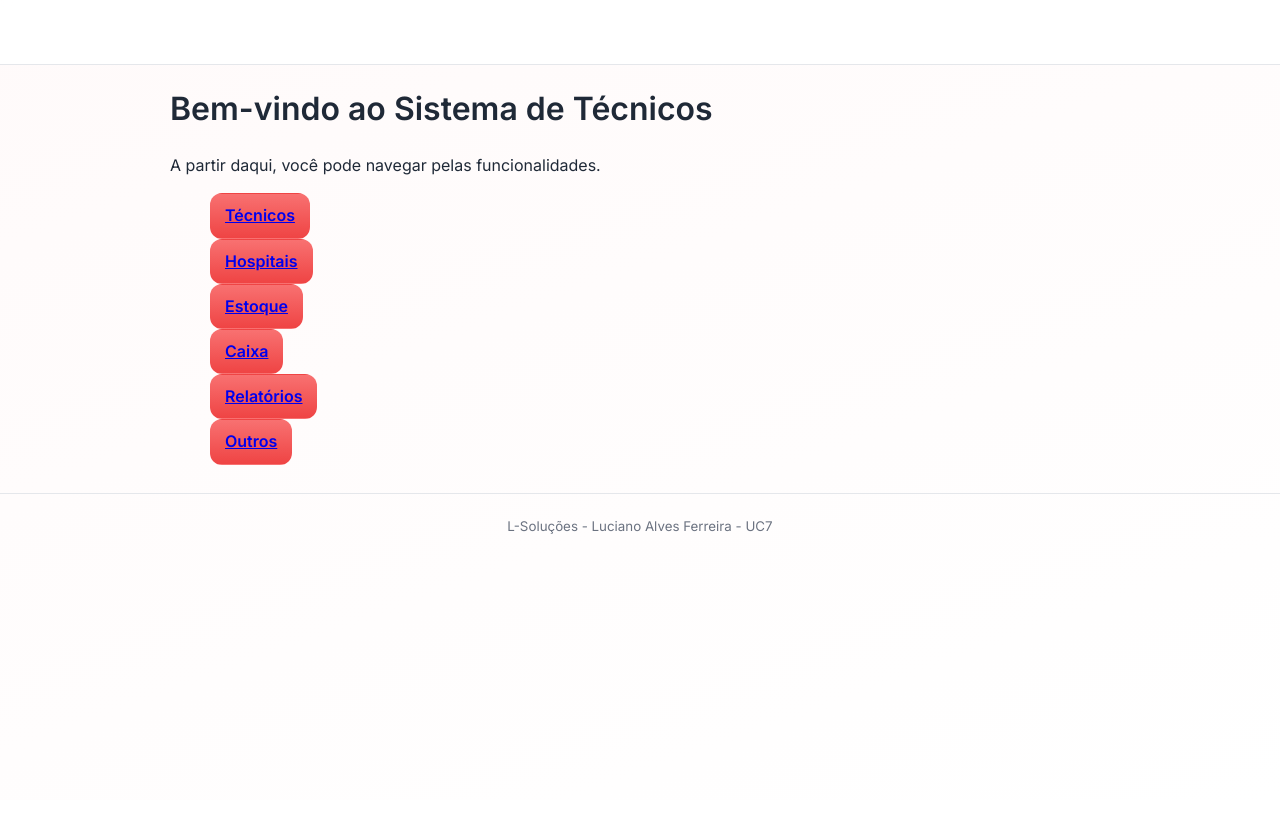
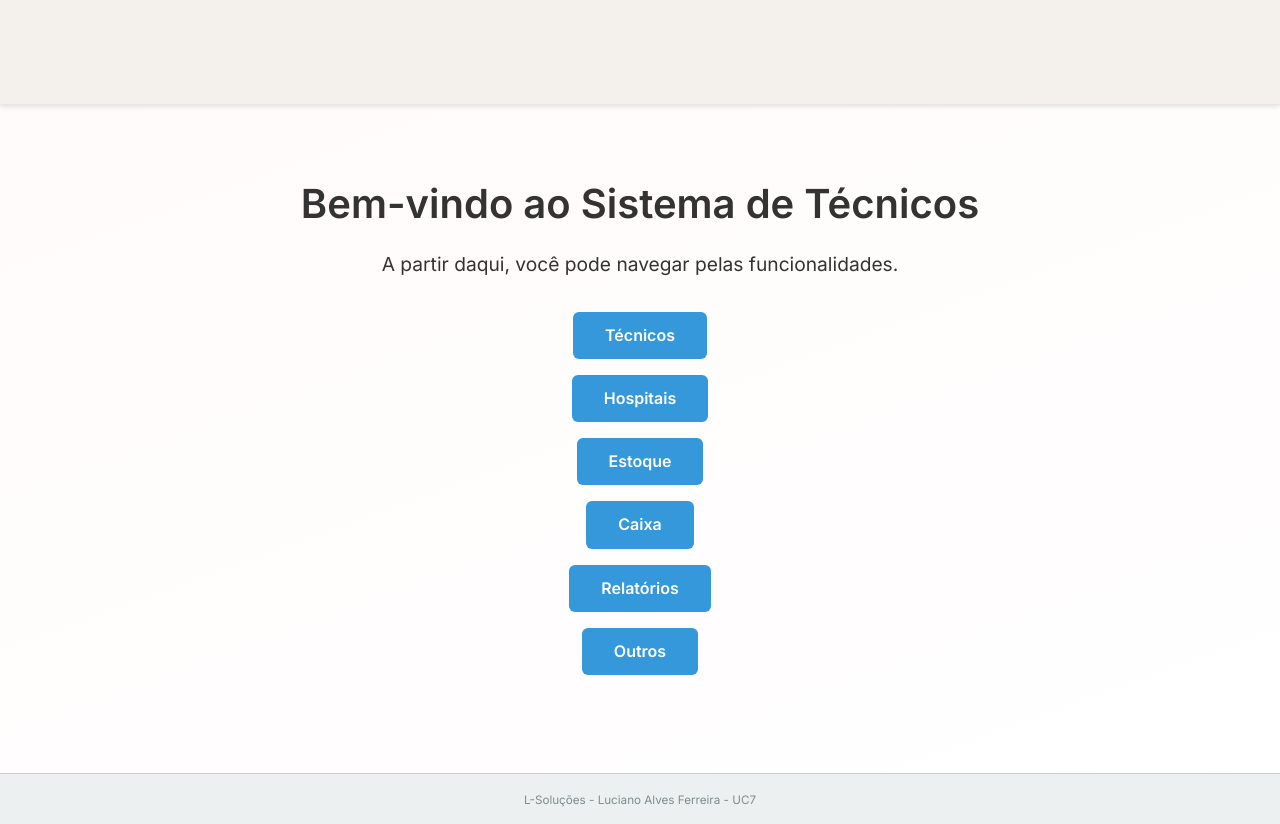
Before and after one commit to lucianoalvesfm/projetouc7, a Flask app: page / in a window 1280 px wide. Before the commit the page ends 534 px from the top, so only its background shows below. Run offline with Flask 3, Linux system fonts and the light colour scheme.

Commit message:
Atualização

```diff
--- a/static/css/styles.css
+++ b/static/css/styles.css
@@ -238,3 +238,87 @@ body {
     font-size: 22px;
   }
 }
+
+/* RESET */
+body, h1, p, ul, li {
+  margin: 0;
+  padding: 0;
+  list-style: none;
+}
+
+/* BODY */
+body {
+  font-family: 'Inter', sans-serif;
+  background-color: #f0f2f5;
+  color: #333;
+}
+
+/* TOPO */
+.topbar {
+  background-color: #f4f1ec;
+  color: #fff;
+  padding: 20px 0;
+  text-align: center;
+  box-shadow: 0 2px 4px rgba(0,0,0,0.1);
+}
+
+.topbar__inner h1 {
+  font-size: 24px;
+  font-weight: 600;
+}
+
+/* CENTRALIZAÇÃO */
+.centralizado {
+  display: flex;
+  flex-direction: column;
+  align-items: center;
+  justify-content: center;
+  min-height: 80vh;
+  text-align: center;
+  padding: 2rem;
+}
+
+.centralizado h1 {
+  font-size: 2.5rem;
+  margin-bottom: 1rem;
+}
+
+.centralizado p {
+  font-size: 1.2rem;
+  line-height: 1.6;
+  margin-bottom: 2rem;
+}
+
+/* MENU DE LINKS */
+.menu-links {
+  display: flex;
+  flex-direction: column;
+  gap: 1rem;
+}
+
+.btn-link {
+  display: inline-block;
+  padding: 0.75rem 2rem;
+  background-color: #3498db;
+  color: #fff;
+  border: none;
+  border-radius: 6px;
+  font-size: 1rem;
+  font-weight: 600;
+  text-decoration: none;
+  transition: background-color 0.3s ease;
+}
+
+.btn-link:hover {
+  background-color: #2980b9;
+}
+
+/* RODAPÉ */
+.footer {
+  background-color: #ecf0f1;
+  padding: 15px 0;
+  text-align: center;
+  font-size: 14px;
+  color: #7f8c8d;
+  border-top: 1px solid #ccc;
+}
--- a/templates/pagina.html
+++ b/templates/pagina.html
@@ -38,19 +38,19 @@
 
     <!-- Conteúdo principal da página -->
     <main class="container">
-        <div class="centralizado">
+  <div class="centralizado">
     <h1>Bem-vindo ao Sistema de Técnicos</h1>
     <p>A partir daqui, você pode navegar pelas funcionalidades.</p>
-      <ul>
-        <li class="btn btn--primary"><a href="{{ url_for('home') }}">Técnicos</a></li> <br>
-        <li class="btn btn--primary"><a href="#">Hospitais</a></li> <br>
-        <li class="btn btn--primary"><a href="#">Estoque</a></li> <br>
-        <li class="btn btn--primary"><a href="#">Caixa</a></li> <br>
-        <li class="btn btn--primary"><a href="#">Relatórios</a></li> <br>
-        <li class="btn btn--primary"><a href="#">Outros</a></li> <br>
-      </ul>
+    <ul class="menu-links">
+      <li><a class="btn-link" href="{{ url_for('home') }}">Técnicos</a></li>
+      <li><a class="btn-link" href="#">Hospitais</a></li>
+      <li><a class="btn-link" href="#">Estoque</a></li>
+      <li><a class="btn-link" href="#">Caixa</a></li>
+      <li><a class="btn-link" href="#">Relatórios</a></li>
+      <li><a class="btn-link" href="#">Outros</a></li>
+    </ul>
   </div>
-    </main>
+</main>
 
     <!-- Rodapé da página -->
     <footer class="footer">
```
Also changed, not shown: 1 other file.
